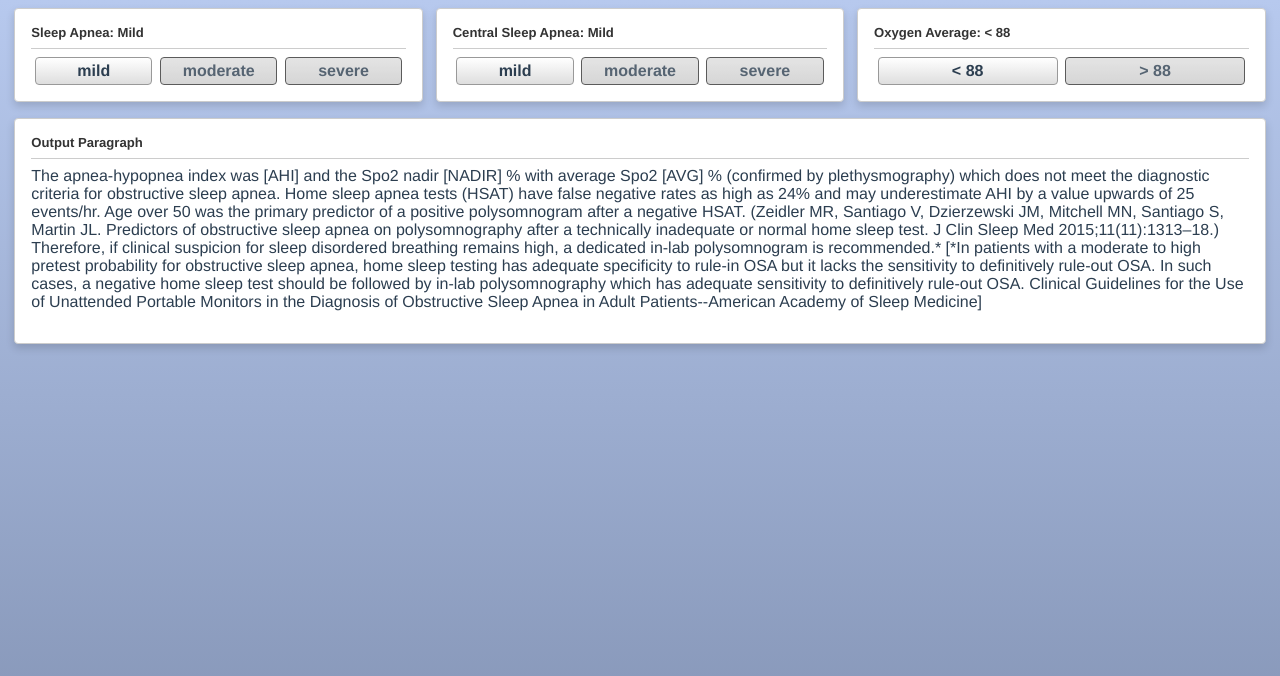
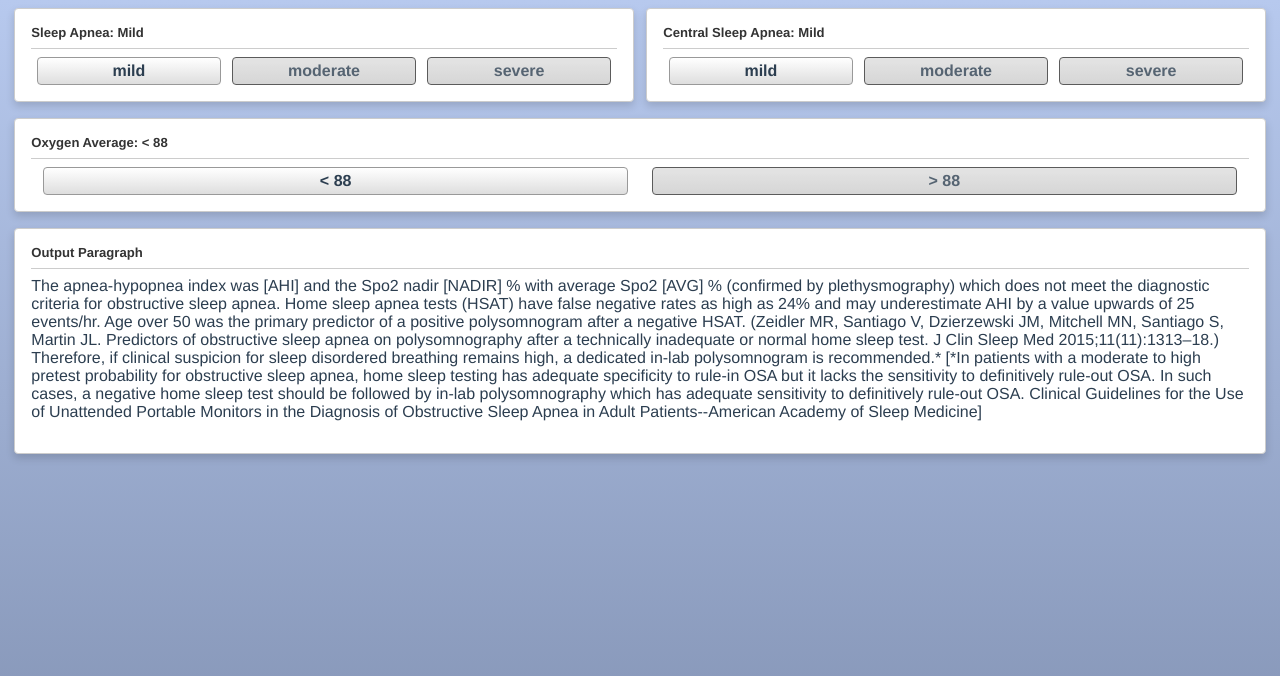
Before and after one commit to heroes182/medlibs, a Vue app: page / in a window 1280 px wide. Shown: the top 676 px of the page. Built offline with nearby package versions, Linux system fonts and the light colour scheme; the HTML template or start-up script is replaced by a standard one.

Commit message:
generalizing styles

```diff
--- a/src/assets/styles.css
+++ b/src/assets/styles.css
@@ -10,12 +10,14 @@ html {
     text-align: center;
     color: #2c3e50;
 }
-.fields {
+.flex {
     display: flex;
     flex-direction: column;
+    flex-wrap: wrap;
 }
 .field {
     flex: 1;
+    flex-basis: 30%;
     border: 1px solid #ccc;
     border-radius: 4px;
     padding: 16px;
@@ -34,11 +36,9 @@ html {
     font-weight: bold;
     text-transform: capitalize;
 }
-.options {
-    display: flex;
-}
 .option {
     flex: 1;
+    font-size: 16px;
     font-weight: bold;
     border: 1px solid #333;
     border-radius: 4px;
@@ -56,13 +56,25 @@ html {
     opacity: 1;
     background: linear-gradient(#fff, #dedede);
 }
+input {
+    cursor: text;
+    outline: none;
+    flex: 1;
+    font-size: 16px;
+    font-weight: bold;
+    border: 1px solid #333;
+    border-radius: 4px;
+    padding: 4px;
+    margin: 0 1%;
+    color: #2c3e50;
+}
 .paragraph {
     text-align: left;
     margin-top: 0;
 }
 
-@media screen and (min-width: 640px) {
-    .fields {
+@media screen and (min-width: 920px) {
+    .flex {
         flex-direction: row;
     }
 }
--- a/src/components/form.vue
+++ b/src/components/form.vue
@@ -1,17 +1,23 @@
 <template>
-    <div class="fields">
+    <div class="fields flex">
         <div v-for="(field, index) in fields"
             :key="index"
             class="field">
             <label class="label"
                 v-text="field.label +': ' + field.value" />
-            <div class="options">
+            <div v-if="field.options"
+                 class="flex">
                 <div v-for="(option, index) in field.options"
                     :key="index"
                     :class="{'selected': option === field.value}"
                     class="option"
                     v-text="option"
                     @click="field.value = option" />
+            </div>
+            <div class="flex"
+                 v-else>
+                <input type="number"
+                       v-model="field.value" />
             </div>
         </div>
     </div>
```
